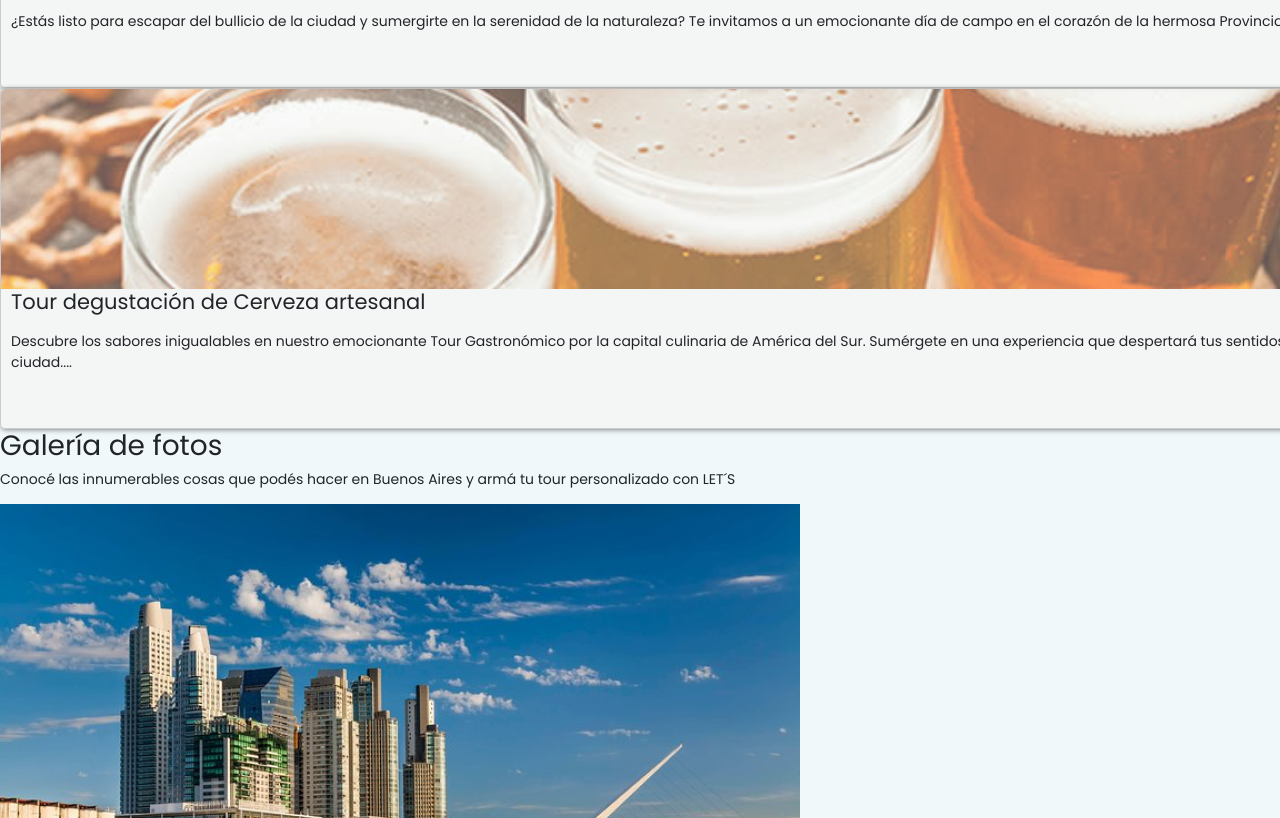
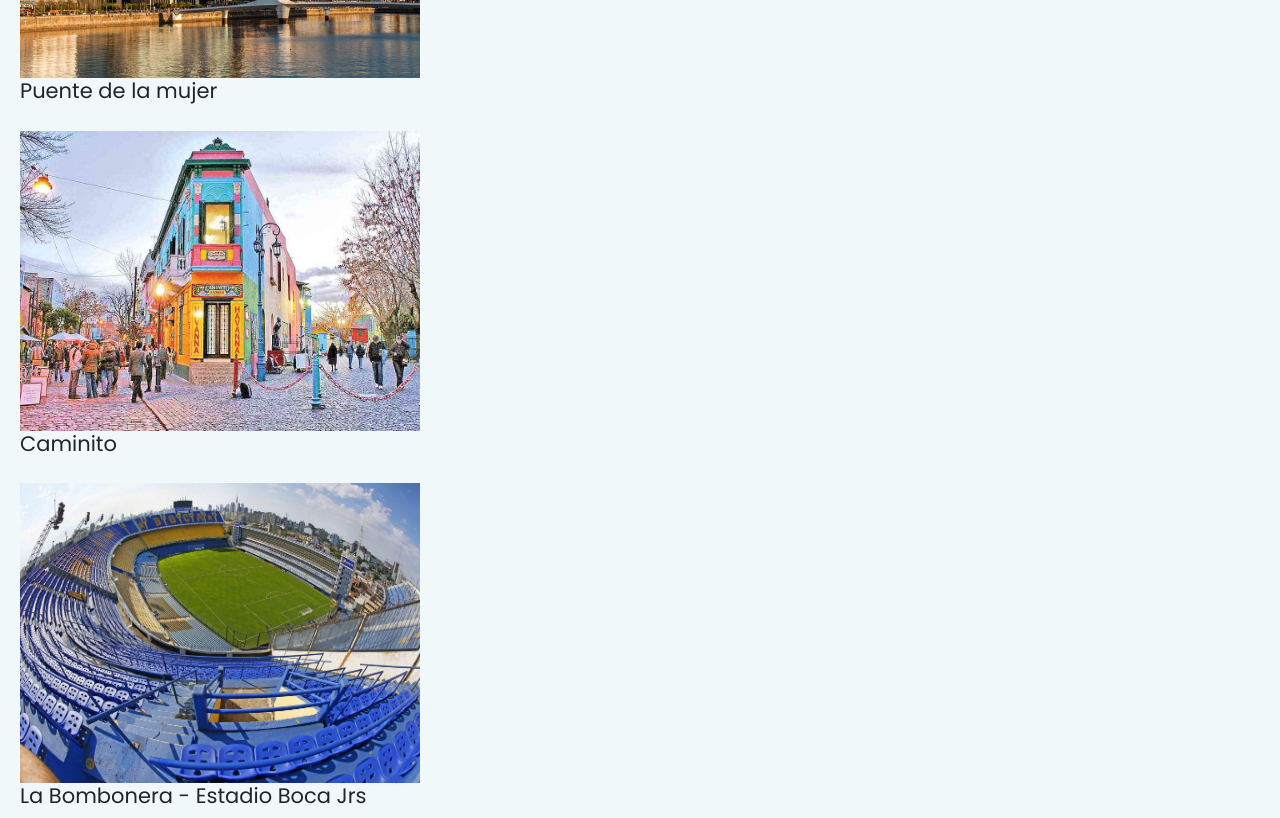
Before and after one commit to gpereira89/ProyectoCoder, a website: page pages/servicios.html in a window 1280 px wide. Shown: the part 1241-2059 px from the top of the page. Drawn offline with nearby package versions, Linux system fonts and the light colour scheme.

Commit message:
actualización estilos página Servicios

```diff
--- a/css/style.css
+++ b/css/style.css
@@ -34,10 +34,10 @@ body{
     }
 
 .navbar-collapse li{
-    /* width: auto;
-    height: auto; */
-    justify-content: center;
-    padding: 10px;
+    width: auto;
+    padding: 40px;
+    font-weight: bold;
+    font-size: large;
 }
 
 /* pseudoclase Hover */
@@ -492,11 +492,113 @@ transform: scale(1.2);
 } */
 
 /* Página Servicios */
+
+/* Sección actividades */
 .contenido_servicios{
     width: 100%;
     height: 100%;
     display: grid;
 }
+
+.actividades {
+    padding: 0.5rem 1%;
+    width: 100%;
+    background-color:rgba(226, 250, 250, 0.936);
+    gap: 0.5rem;
+    display: grid;
+    grid-template-rows: 50px 50px auto;
+}
+
+.actividades h2, .imagenes_turisticas h2 {
+        font-weight: bold;
+        padding-top: 20px;
+        padding-bottom: 20px;
+        color: black;
+        display: flex;
+        align-items: start;
+        justify-content: start;
+    }
+
+.actividades_container{
+    width: 90%;
+    display: grid;
+    grid-template-columns: repeat(4, 1fr);
+    gap: 20px;
+    margin-left: 20px;
+    margin-bottom: 20px;
+}
+
+.actividades_container img{
+    width: 400px;
+    height: 200px;
+    border-radius: 10px 25px;
+}
+
+.actividades_container img{
+    margin: 25px;
+}
+
+.intro{
+    margin-top: 15px;
+}
+
+.card_title h4{
+    width: 100%;
+    display: flex;
+    justify-content: center;
+    font-weight: bold;
+}
+
+/* Sección Galería de fotos */
+/* .imagenes_turisticas {
+    padding: 0.5rem 1%;
+    width: 100%;
+    background-color:rgba(226, 250, 250, 0.936);
+    gap: 0.5rem;
+    display: grid;
+    grid-template-rows: 50px 50px auto;
+}
+
+.card_galeria {
+    padding: 0.5rem 1%;
+    width: 20%;
+    background-color:rgba(226, 250, 250, 0.936);
+    gap: 0.5rem;
+    display: grid;
+    grid-template-columns: repeat(4, 1fr);
+}
+
+.card_galeria img{
+    width: 400px;
+    height: 300px;
+} */
+
+.card_galeria{
+    width: 90%;
+    display: grid;
+    grid-template-columns: repeat(4, 1fr);
+    gap: 10px;
+    margin-left: 20px;
+     margin-bottom: 20px;
+}
+
+.card_galeria img{
+    width: 400px;
+    height: 300px;
+}
+.galeria{
+    width: 100%;
+    display: grid;
+}
+.galeria_title{
+    width: 100%;
+    display: flex;
+    justify-content: start;
+}
+
+
+
+
 
 
 /* Página Preguntas */
@@ -553,17 +655,23 @@ transform: scale(1.2);
         height: auto;
     }
     .reservas video{
-        width: auto;
+        width: 100%;
         height: auto;
+    }
+}
+
+@media (max-width:991px){
+    .navbar-collapse li{
+        padding: 5px;
     }
 }
 
 @media (max-width:768px){
     .contenido h1{
-        font-size: 20px;
+        font-size: 25px;
     }
     .contenido h2{
-        font-size: 15px;
+        font-size: 20px;
     }
     .form_container{
         display: flex;
--- a/pages/servicios.html
+++ b/pages/servicios.html
@@ -76,7 +76,7 @@
         <section class="nombre_pag">
             <h1>Servicios/Actividades</h1>
         </section>
-        <!-- Inicio Servicios/Actividades -->
+
         <section class="embudo">
             <!-- <figure class="img_fondo">
                 <img src="../img/planetario.jpg" alt="Foto planetario"/>
@@ -88,6 +88,7 @@
                 <a href="../index.html" class="boton">Reserva aquí</a>
             </article>
         </section>
+        <!-- Inicio Servicios/Actividades -->
         <section class="actividades">
             <h2>Actividades</h2>
             <article class="intro">
@@ -143,96 +144,126 @@
             <article class="intro">
                 <p>Conocé las innumerables cosas que podés hacer en Buenos Aires y armá tu tour personalizado con LET´S</p>
             </article>
+            <section class="card_galeria">
                 <div class="galeria">
                     <img src="../img/puente_mujer.png" alt="Foto Puente de la mujer"/>
                     <div class="galeria_title">
                         <h4>Puente de la mujer</h4>
                     </div>
                 </div>
+            </section>
+            <section class="card_galeria">
                 <div class="galeria">
                     <img src="../img/caminito.jpg" alt="Foto caminito"/>
                     <div class="galeria_title">
                         <h4>Caminito</h4>
                     </div>
                 </div>
+            </section>
+            <section class="card_galeria">
                 <div class="galeria">
                     <img src="../img/bombonera.jpg" alt="Foto de la bombonera"/>
                     <div class="galeria_title">
                         <h4>La Bombonera - Estadio Boca Jrs</h4>
                     </div>
                 </div>
+            </section>
+            <section class="card_galeria">
                 <div class="galeria">
                     <img src="../img/casa_rosada.jpg" alt="Foto de Casa rosada"/>
                     <div class="galeria_title">
                         <h4>Casa rosada - Casa de Gobierno</h4>
                     </div>
                 </div>
+            </section>
+            <section class="card_galeria">
                 <div class="galeria">
                     <img src="../img/mafalda.jpg" alt="Foto de Mafalda"/>
                     <div class="galeria_title">
                         <h4>Mafalda - Paseo de la historieta</h4>
                     </div>
                 </div>
+            </section>
+            <section class="card_galeria">
                 <div class="galeria">
                     <img src="../img/obelisco.jpeg" alt="Foto de Obelisco"/>
                     <div class="galeria_title">
                         <h4>Obelisco - Av. 9 de Julio</h4>
                     </div>
                 </div>
+            </section>
+            <section class="card_galeria">
                 <div class="galeria">
                     <img src="../img/cementerio_recoleta.jpg" alt="Foto de Cementerio de Recoleta"/>
                     <div class="galeria_title">
                         <h4>Cementerio de Recoleta</h4>
                     </div>
                 </div>
+            </section>
+            <section class="card_galeria">
                 <div class="galeria">
                     <img src="../img/floralis.jpg" alt="Foto de Floralis genérica"/>
                     <div class="galeria_title">
                         <h4>Floralis Genérica - Recoleta</h4>
                     </div>
                 </div>
+            </section>
+            <section class="card_galeria">
                 <div class="galeria">
                     <img src="../img/costanera_norte.jpg" alt="Foto de Costanera norte"/>
                     <div class="galeria_title">
                         <h4>Costanera norte</h4>
                     </div>
                 </div>
+            </section>
+            <section class="card_galeria">
                 <div class="galeria">
                     <img src="../img/bosques_palermo.jpg" alt="Foto de Bosques de Palermo"/>
                     <div class="galeria_title">
                         <h4>Bosques de Palermo</h4>
                     </div>
                 </div>
+            </section>
+            <section class="card_galeria">
                 <div class="galeria">
                     <img src="../img/rosedal.jpeg" alt="Foto de Rosedal"/>
                     <div class="galeria_title">
                         <h4>Rosedal - Palermo</h4>
                     </div>
                 </div>
+            </section>
+            <section class="card_galeria">
                 <div class="galeria">
                     <img src="../img/planetario.jpg" alt="Foto de planetario"/>
                     <div class="galeria_title">
                         <h4>El Planetario - Palermo</h4>
                     </div>
                 </div>
+            </section>
+            <section class="card_galeria">
                 <div class="galeria">
                     <img src="../img/monumental.jpg" alt="Foto del Monumental"/>
                     <div class="galeria_title">
                         <h4>El Monumental - Estadio River Plate</h4>
                     </div>
                 </div>
+            </section>
+            <section class="card_galeria">
                 <div class="galeria">
                     <img src="../img/delta_tigre.jpg" alt="Foto de Tigre"/>
                     <div class="galeria_title">
                         <h4>Tigre, Delta y Puerto de frutos</h4>
                     </div>
                 </div>
+            </section>
+            <section class="card_galeria">
                 <div class="galeria">
                     <img src="../img/barrio_chino.jpg" alt="Foto de Barrio Chino"/>
                     <div class="galeria_title">
                         <h4>Barrio Chino - Belgrano</h4>
                     </div>
                 </div>
+            </section>
         </section>
         <!-- Fin Galería de fotos -->
         <!-- Inicio sección Beneficios -->
```
Also changed, not shown: index.html (+0 -1 lines). Lines whose indentation alone changed are shown as unchanged.
